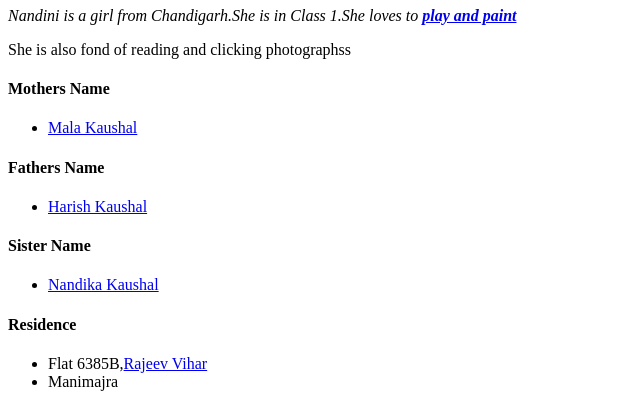
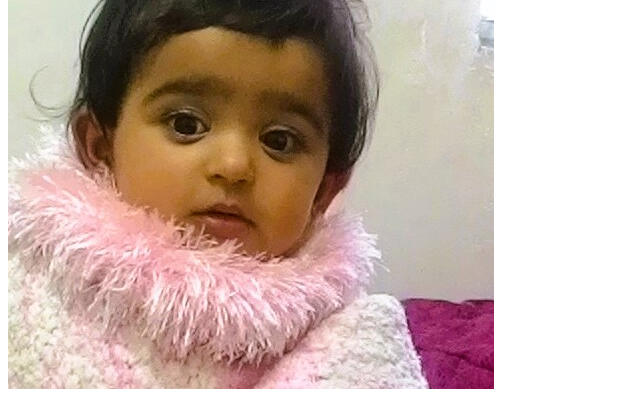
Before and after one commit to HARRY1241/NANDINI02, a plain HTML site: page index.html in a window 1280 px wide. Shown: the part 97-501 px from the top of the page, without its empty margins (0-640 px from the left). Drawn offline with Linux system fonts and the light colour scheme.

Commit message:
PLEASE UPDATE

```diff
--- a/index.html
+++ b/index.html
@@ -4,7 +4,7 @@
     <title>Nandini Personal Site</title>
  </head>
  <body>
-    <img src="IMAGE/NANDINI.JPG">
+    <img src="IMAGES/NANDINI.JPG">
     <h1>Nandini Kaushal</h1>
     <p><em>Nandini is a girl from Chandigarh.She is in Class 1.She loves to <strong><a href="C:\HK WEB DEVP COURSE\Painting.html">play and paint</a></strong></em></p>
     <p>She is also fond of reading and clicking photographss</p>
```
